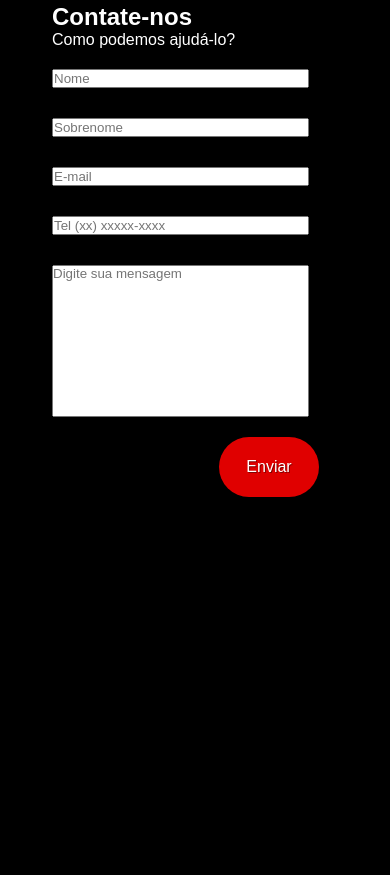
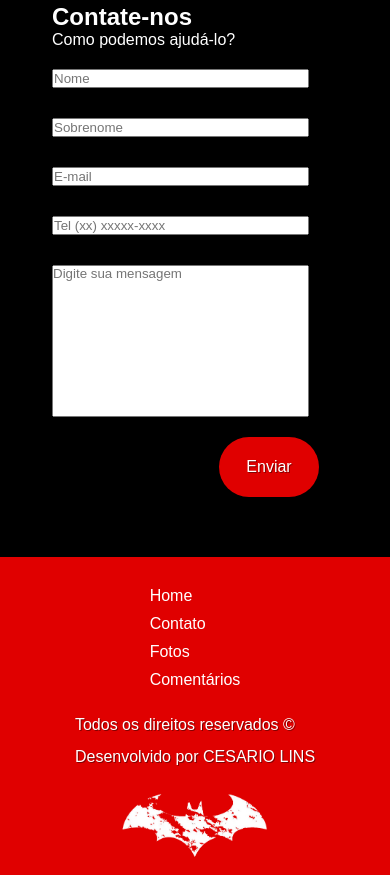
Before and after one commit to cesariolins/projetoBatman, a plain HTML site: page Contato.html in a window 390 px wide. Shown: the part 327-1202 px from the top of the page. Before the commit the page ends 844 px from the top, so only its background shows below. Drawn offline with Linux system fonts and the light colour scheme; a web font is replaced by a local one.

Commit message:
contatofinalmesmo

```diff
--- a/Contato.html
+++ b/Contato.html
@@ -36,5 +36,20 @@
             </section>
         </div>
     </main>
+    <footer>
+        <img src="midia/logooo.png" style="object-fit: contain;">
+        <p>Todos os direitos reservados &copy; <br>
+            Desenvolvido por <a href="https://github.com/cesariolins" target="_blank">CESARIO LINS</a></p>
+
+        <nav id="footernav">
+            <ul id="footerlist">
+                <a href="index.html"><li>Home</li></a>
+                <a href="Contato.html"><li>Contato</li></a>
+                <a href="fotos.html"><li>Fotos</li></a>
+                <a href="comentarios.html"><li>Comentários</li></a>
+            </ul>
+        </nav>
+    </footer>
+    </footer>
 </body>
 </html>
--- a/contato.css
+++ b/contato.css
@@ -100,6 +100,10 @@ form {
     color: rgba(255, 0, 0, 0.877)
 }
 
+footer {
+    display: none;
+}
+
 @media (max-width:768px) {
     header ul {
         display: none;
@@ -131,4 +135,35 @@ form {
         margin-top: 10px;
         justify-self: end;
     }
+
+    footer {
+        display: flex;
+        flex-flow: column-reverse;
+        justify-content: center;
+        align-items: center;
+        margin-top: 50px;
+        height: auto;
+        background-color: rgba(255, 0, 0, 0.877)
+    }
+
+    footer img {
+        margin: 15px 0px;
+    }
+
+    footer p {
+        line-height: 2em;
+        text-shadow: 1px 1px 0px rgba(0, 0, 0, 0.418);
+    }
+
+    footer a:hover {
+        color: black;
+    }
+
+    #footernav {
+        margin: 20px;
+    }
+
+    #footerlist li {
+        margin-top: 10px;
+    }
 }
```
